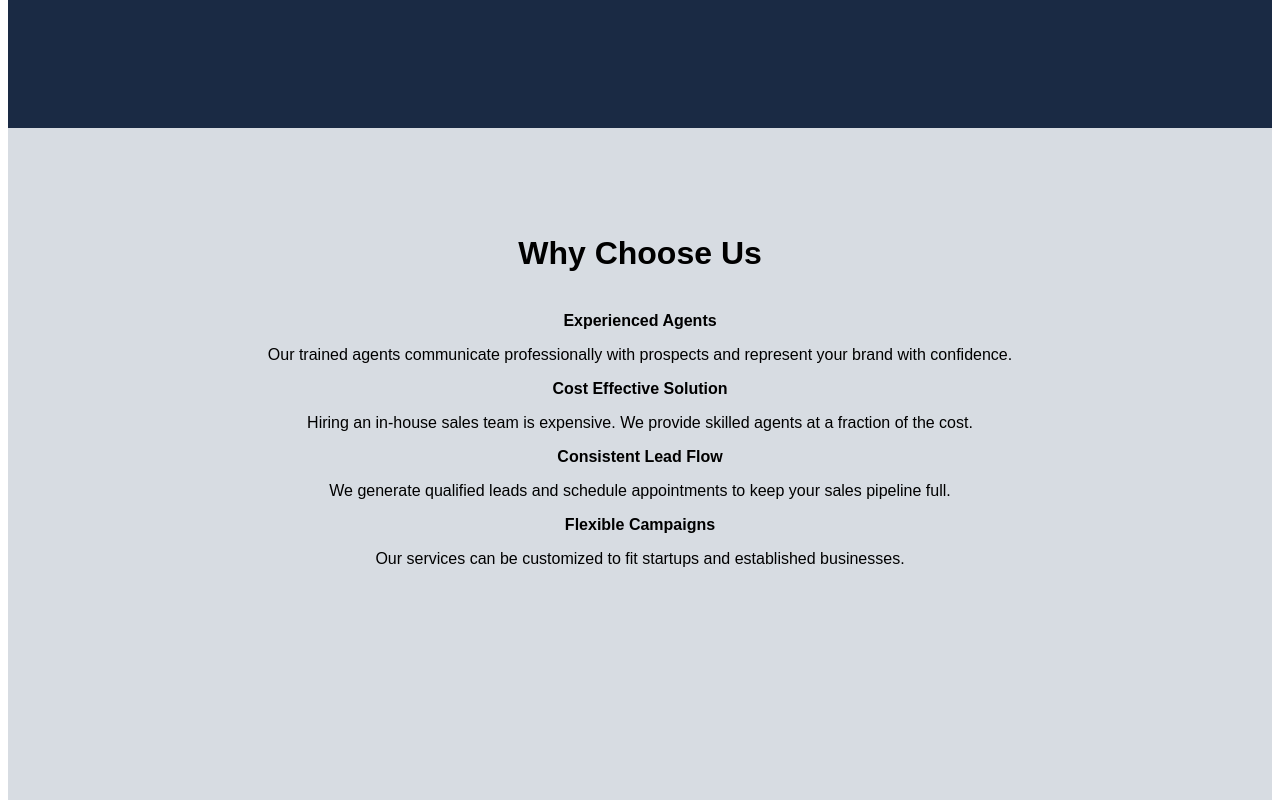
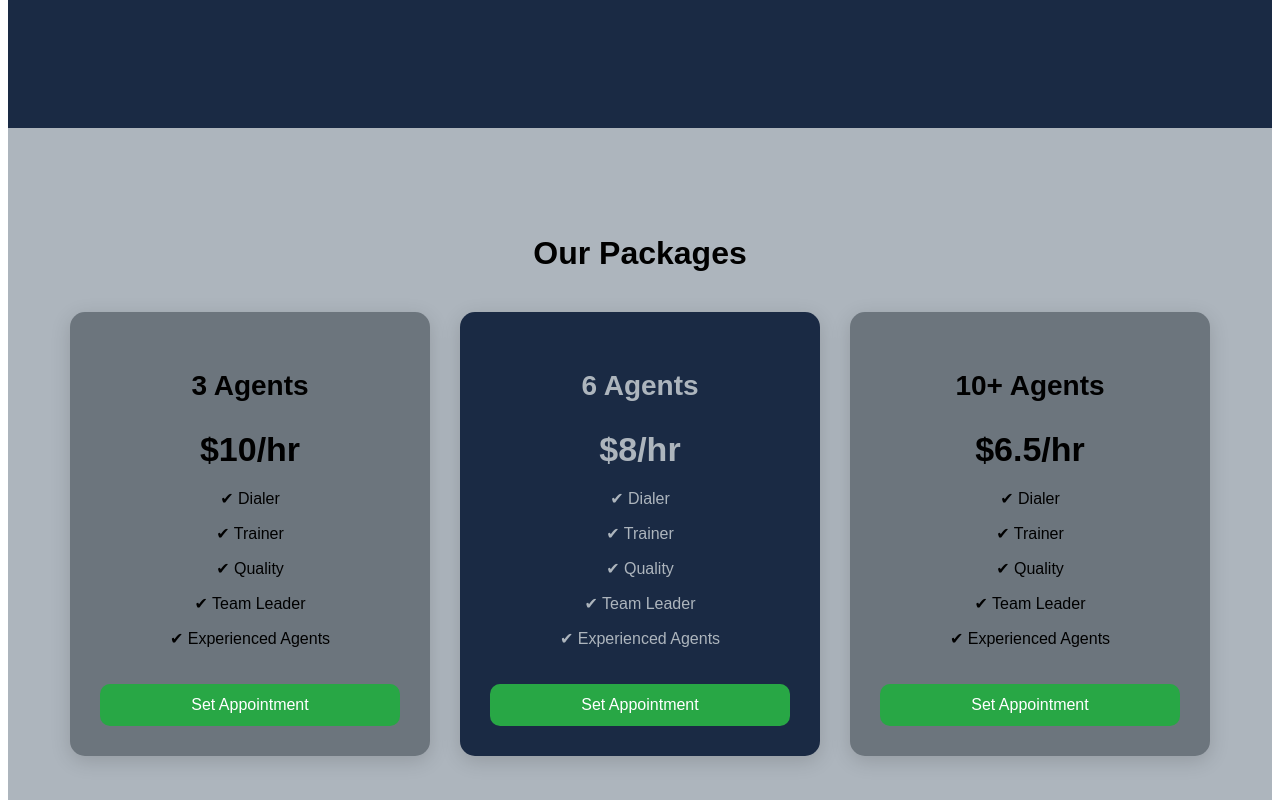
Before and after one commit to primereachsolutions23/primereach-website2-main, a React (Vite) app: page / in a window 1280 px wide. Shown: the part 840-1640 px from the top of the page. Built offline with nearby package versions, Linux system fonts and the light colour scheme.

Commit message:
added packages section

```diff
--- a/src/App.jsx
+++ b/src/App.jsx
@@ -142,6 +142,161 @@ export default function App() {
             </motion.button>
           </motion.section>
 
+{/* Packages Section */}
+<motion.section
+  initial="hidden"
+  whileInView="show"
+  viewport={{ once: true }}
+  variants={fadeUp}
+  style={sectionStyle("#adb5bd")}
+>
+  <h2 style={{ fontSize: "32px", marginBottom: "40px", color: "black" }}>
+    Our Packages
+  </h2>
+
+  <div
+    style={{
+      display: "flex",
+      flexWrap: "wrap",
+      justifyContent: "center",
+      gap: "30px",
+      marginTop: "30px",
+    }}
+  >
+    {/* Package 1 */}
+    <motion.div
+      whileHover={{ scale: 1.05 }}
+      transition={{ duration: 0.3 }}
+      style={{
+        width: "300px",
+        padding: "30px",
+        borderRadius: "15px",
+        background: "#6c757d",
+        boxShadow: "0 5px 20px rgba(0,0,0,0.15)",
+        color: "black",
+      }}
+    >
+      <h3 style={{ fontSize: "28px", marginBottom: "10px" }}>3 Agents</h3>
+      <h2 style={{ fontSize: "34px", marginBottom: "20px" }}>$10/hr</h2>
+      <p>✔ Dialer</p>
+      <p>✔ Trainer</p>
+      <p>✔ Quality</p>
+      <p>✔ Team Leader</p>
+      <p>✔ Experienced Agents</p>
+
+      <motion.button
+        whileHover={{ scale: 1.08 }}
+        whileTap={{ scale: 0.95 }}
+        style={{
+          marginTop: "20px",
+          width: "100%",
+          padding: "12px",
+          borderRadius: "10px",
+          border: "none",
+          background: "#28a745",
+          color: "white",
+          cursor: "pointer",
+          fontSize: "16px",
+        }}
+        onClick={() =>
+          (window.location.href =
+            "https://calendly.com/primereachsolutions23/30min")
+        }
+      >
+        Set Appointment
+      </motion.button>
+    </motion.div>
+
+    {/* Package 2 */}
+    <motion.div
+      whileHover={{ scale: 1.05 }}
+      transition={{ duration: 0.3 }}
+      style={{
+        width: "300px",
+        padding: "30px",
+        borderRadius: "15px",
+        background: "#1a2a44",
+        boxShadow: "0 5px 20px rgba(0,0,0,0.15)",
+        color: "#adb5bd",
+      }}
+    >
+      <h3 style={{ fontSize: "28px", marginBottom: "10px" }}>6 Agents</h3>
+      <h2 style={{ fontSize: "34px", marginBottom: "20px" }}>$8/hr</h2>
+      <p>✔ Dialer</p>
+      <p>✔ Trainer</p>
+      <p>✔ Quality</p>
+      <p>✔ Team Leader</p>
+      <p>✔ Experienced Agents</p>
+
+      <motion.button
+        whileHover={{ scale: 1.08 }}
+        whileTap={{ scale: 0.95 }}
+        style={{
+          marginTop: "20px",
+          width: "100%",
+          padding: "12px",
+          borderRadius: "10px",
+          border: "none",
+          background: "#28a745",
+          color: "white",
+          cursor: "pointer",
+          fontSize: "16px",
+        }}
+        onClick={() =>
+          (window.location.href =
+            "https://calendly.com/primereachsolutions23/30min")
+        }
+      >
+        Set Appointment
+      </motion.button>
+    </motion.div>
+
+    {/* Package 3 */}
+    <motion.div
+      whileHover={{ scale: 1.05 }}
+      transition={{ duration: 0.3 }}
+      style={{
+        width: "300px",
+        padding: "30px",
+        borderRadius: "15px",
+        background: "#6c757d",
+        boxShadow: "0 5px 20px rgba(0,0,0,0.15)",
+        color: "black",
+      }}
+    >
+      <h3 style={{ fontSize: "28px", marginBottom: "10px" }}>10+ Agents</h3>
+      <h2 style={{ fontSize: "34px", marginBottom: "20px" }}>$6.5/hr</h2>
+      <p>✔ Dialer</p>
+      <p>✔ Trainer</p>
+      <p>✔ Quality</p>
+      <p>✔ Team Leader</p>
+      <p>✔ Experienced Agents</p>
+
+      <motion.button
+        whileHover={{ scale: 1.08 }}
+        whileTap={{ scale: 0.95 }}
+        style={{
+          marginTop: "20px",
+          width: "100%",
+          padding: "12px",
+          borderRadius: "10px",
+          border: "none",
+          background: "#28a745",
+          color: "white",
+          cursor: "pointer",
+          fontSize: "16px",
+        }}
+        onClick={() =>
+          (window.location.href =
+            "https://calendly.com/primereachsolutions23/30min")
+        }
+      >
+        Set Appointment
+      </motion.button>
+    </motion.div>
+  </div>
+</motion.section>
+
           <motion.section
             initial="hidden"
             whileInView="show"
```
